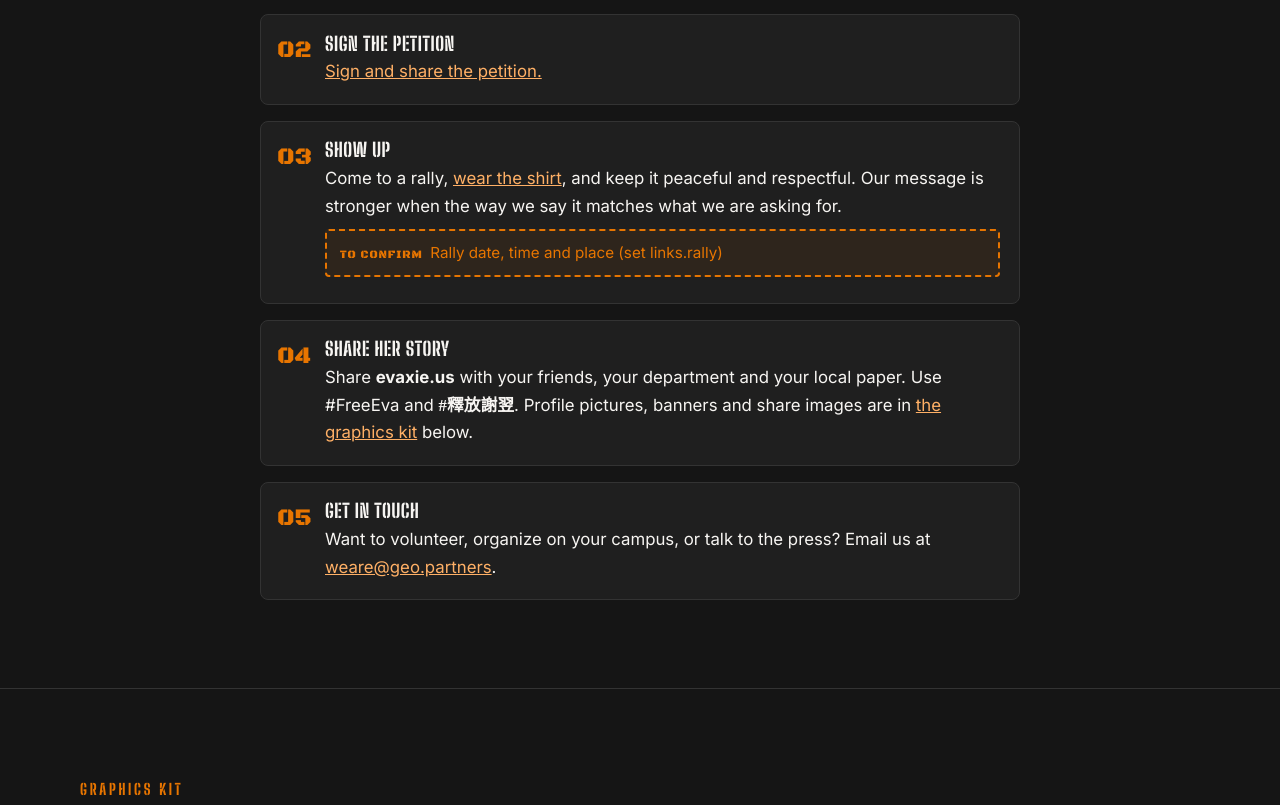
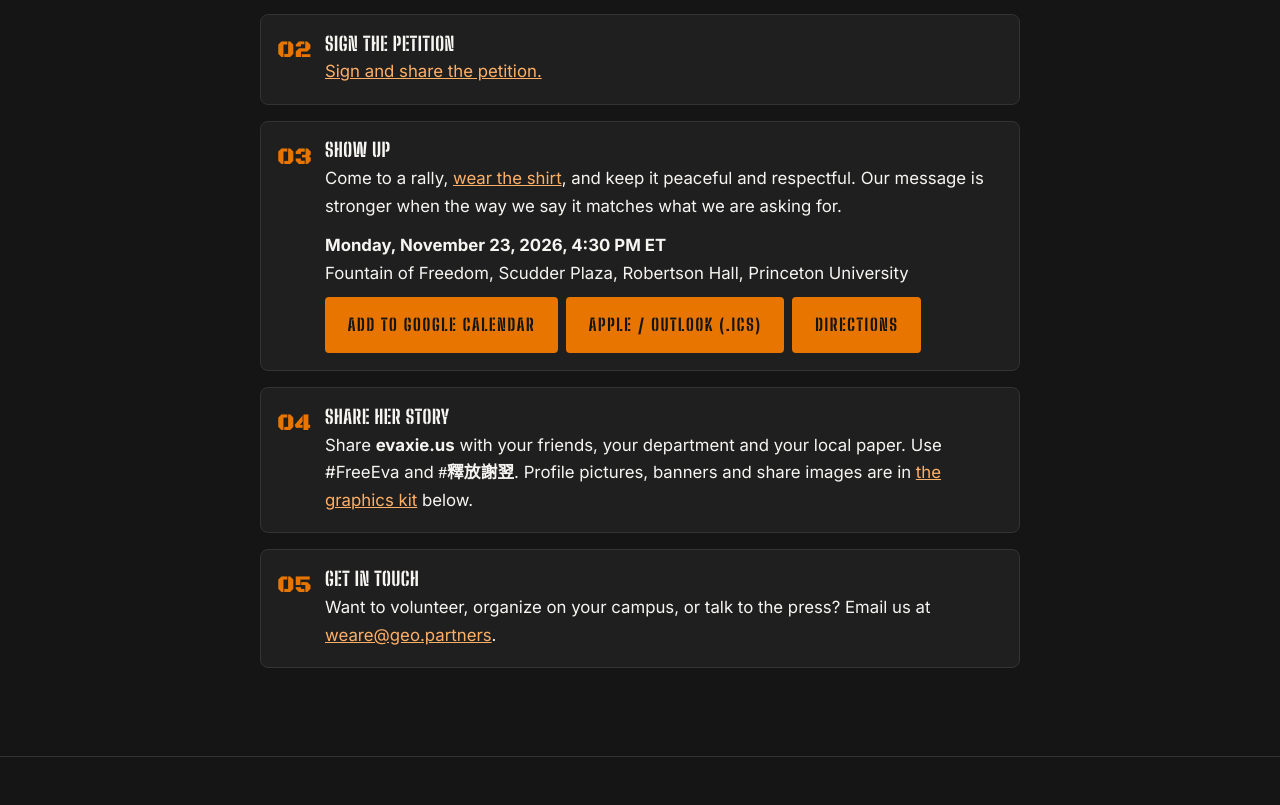
Before and after one commit to steve98654/free_eva, an Astro site in the folder site/: page /free-eva in a window 1280 px wide. Shown: the part 3700-4505 px from the top of the page. Built offline with nearby package versions, Linux system fonts and the light colour scheme; Astro itself is replaced by a stand-in of ours.

Commit message:
Free Eva: rally date, add-to-calendar and directions links
Google Calendar link, downloadable rally.ics (Apple/Outlook) and a Maps
link for the Nov 23, 2026 4:30 PM rally at the Fountain of Freedom.

Co-Authored-By: Claude Opus 5.5 <noreply@anthropic.com>
Claude-Session: https://claude.ai/code/session_01Lg8vxY76x7wVvfzKsuMU5x

```diff
--- a/site/src/data/site.ts
+++ b/site/src/data/site.ts
@@ -28,6 +28,18 @@ export const site = {
     deliveryDateZh: '2027年2月22日' as string | null,
   },
 
+  // Next rally, shown on the Free Eva page's "Show up" step with calendar and directions links.
+  // Set to null to go back to the placeholder. Times are UTC (4:30 PM ET = 21:30Z in November).
+  // public/rally.ics holds the same details for Apple Calendar and Outlook; update both together.
+  rally: {
+    when: 'Monday, November 23, 2026, 4:30 PM ET',
+    place: 'Fountain of Freedom, Scudder Plaza, Robertson Hall, Princeton University',
+    startUtc: '20261123T213000Z',
+    endUtc: '20261123T230000Z',
+    ics: '/rally.ics',
+    maps: 'https://www.google.com/maps/search/?api=1&query=Fountain+of+Freedom+Robertson+Hall+Princeton+NJ',
+  } as null | { when: string; place: string; startUtc: string; endUtc: string; ics: string; maps: string },
+
   // Links the campaign has not published yet. Leave as null until real.
   links: {
     petition: '/petition/' as string | null,
--- a/site/src/pages/free-eva.astro
+++ b/site/src/pages/free-eva.astro
@@ -2,7 +2,16 @@
 import Base from '../layouts/Base.astro';
 import Placeholder from '../components/Placeholder.astro';
 import { site } from '../data/site';
-const { links } = site;
+const { links, rally } = site;
+const gcal = rally
+  ? 'https://calendar.google.com/calendar/render?' + new URLSearchParams({
+      action: 'TEMPLATE',
+      text: 'Free Eva rally',
+      dates: `${rally.startUtc}/${rally.endUtc}`,
+      details: 'Peaceful, respectful rally for Eva Xie. More at https://evaxie.us/free-eva/',
+      location: rally.place,
+    }).toString()
+  : null;
 const graphics = [
   { file: 'social-avatar', title: 'Profile picture', note: 'Square, for any social account', dark: true },
   { file: 'social-share-card', title: 'Share image', note: '1200×630 link preview and post image', dark: true },
@@ -171,7 +180,17 @@ const officials = [
         <li>
           <h3>Show up</h3>
           <p>Come to a rally, <a href={site.links.shop ?? "/shop/"} rel="noopener">wear the shirt</a>, and keep it peaceful and respectful. Our message is stronger when the way we say it matches what we are asking for.</p>
-          {links.rally
+          {rally ? (
+            <div class="rally">
+              <p style="margin-top: 0.7rem;"><strong>{rally.when}</strong><br />{rally.place}</p>
+              <p class="rally-links">
+                <a class="btn" href={gcal} target="_blank" rel="noopener">Add to Google Calendar</a>
+                <a class="btn" href={rally.ics} download="free-eva-rally.ics">Apple / Outlook (.ics)</a>
+                <a class="btn" href={rally.maps} target="_blank" rel="noopener">Directions</a>
+              </p>
+              {links.rally && <p><a href={links.rally}>Event details.</a></p>}
+            </div>
+          ) : links.rally
             ? <p><a href={links.rally}>Event details.</a></p>
             : <Placeholder label="Rally date, time and place (set links.rally)" />}
         </li>
@@ -248,4 +267,5 @@ const officials = [
   .official .note { margin: 0.5rem 0 0; font-size: 0.85rem; }
   .script { border-left: 3px solid var(--orange); padding: 0.25rem 0 0.25rem 1rem; margin-top: 1rem; }
   .script p { margin: 0.4rem 0; }
+  .rally-links { display: flex; flex-wrap: wrap; gap: 0.5rem; margin-top: 0.6rem !important; }
 </style>
```
Also changed, not shown: 1 other file.
